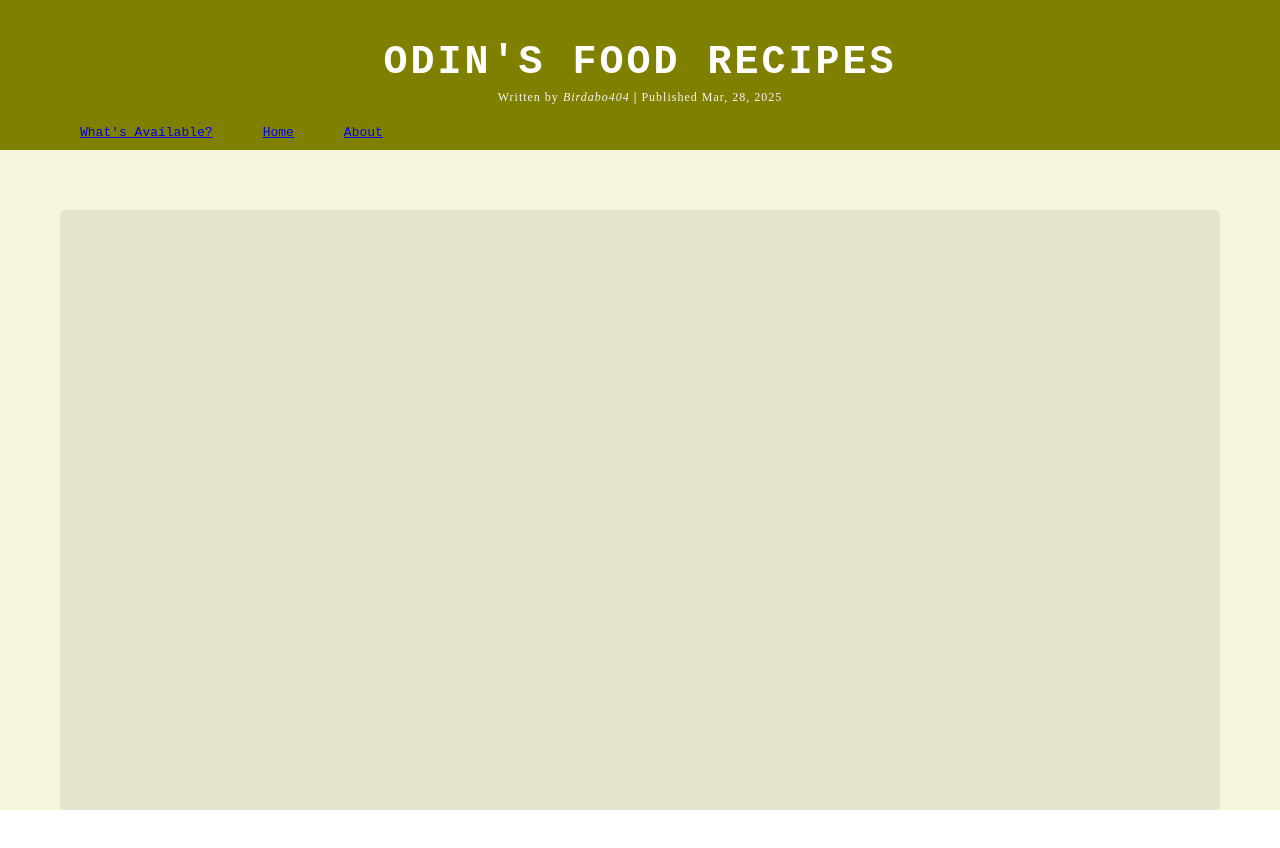
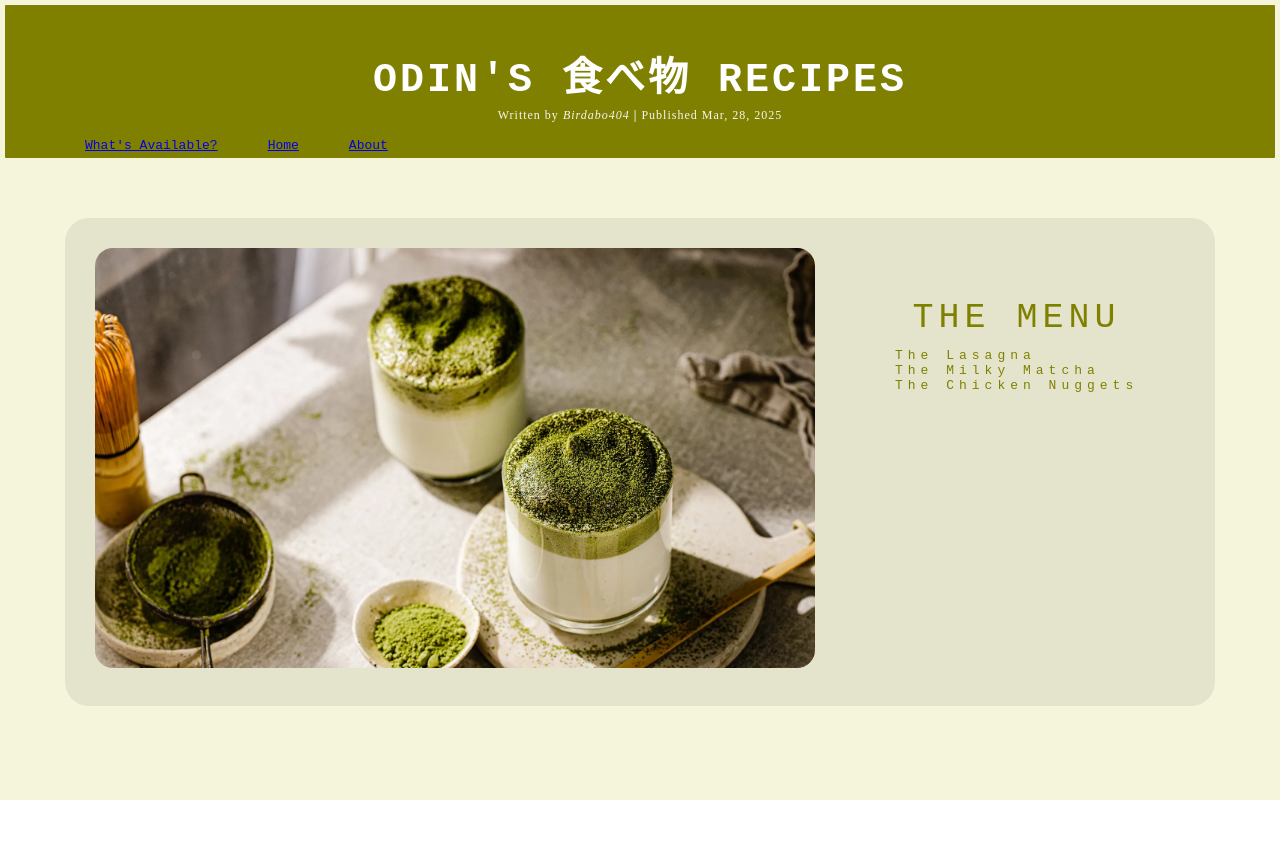
Before and after one commit to Birdabo404/odin-recipes, a plain HTML site: page Odin-Recipes/index.html in a window 1280 px wide. After the commit the page ends 800 px from the top, so only its background shows below. Drawn offline with Linux system fonts and the light colour scheme.

Commit message:
Finished Landing Page

```diff
--- a/Odin-Recipes/index.html
+++ b/Odin-Recipes/index.html
@@ -4,13 +4,13 @@
     <meta charset="UTF-8">
     <meta name="viewport" content="width=device-width, initial-scale=1.0">
     <link rel="stylesheet" href="main.css">
-    <title>Odin-Foods</title>
+    <title>Odin's Recipes</title>
 </head>
 <body>
     <div class="container">
         <div class="platform">
             <div class="heading1">
-                <h1>ODIN'S FOOD RECIPES</h1>
+                <h1>ODIN'S 食べ物 RECIPES</h1>
             </div>
             <div class="heading2">
                 <p>Written by <em>Birdabo404</em> <strong>|</strong> Published Mar, 28, 2025 </p>
@@ -21,7 +21,21 @@
                 <p> <a href="https://github.com/Birdabo404/odin-recipes.git" target="_blank" rel="noopener noreferrer">About</a></p>
             </div>
         </div>
+        <!-- I LITERALLY CANT FIGURE THIS OUT OMG -->
         <div class="website-container">
+            <div class="image-header">
+                <img src="../images/MATCHA_20290524_20defaultGettyImages-1337307224.webp" alt="MATCHA-IMG">
+            </div>
+            <div class="menu-header">
+                <div class="menu-div">
+                    <p> THE MENU </p>
+                </div>
+                <div class="menu-list">
+                    <p> The Lasagna </p>
+                    <p> The Milky Matcha </p>
+                    <p> The Chicken Nuggets </p>
+                </div>
+            </div>
             </div>
     </div>
 </body>
--- a/Odin-Recipes/main.css
+++ b/Odin-Recipes/main.css
@@ -8,13 +8,14 @@
     width: 100%;
     min-height: 100vh;
     background-color: beige;
-    padding: 0;
+    padding: 5px;
 }
 
 .platform{
     width: 100%;
     min-height: 150px;
     background-color: olive;
+    border-radius: 1px;
 }
 
 .heading1{
@@ -33,7 +34,7 @@
     text-align: center;
     letter-spacing: 1px;
     font-size: 12px;
-    padding-bottom: 20px;
+    padding-bottom: 15px;
 }
 
 .heading3{
@@ -43,12 +44,40 @@
     font-size: 13px;
     display: flex;
     padding-left: 80px;
+    padding-bottom: 5px;
 }
 .website-container{
     background-color: rgb(228, 228, 204);
     margin: 60px ;
     max-width: 1950px;
-    height: 600px;
-    padding: 20px;
-    border-radius: 5px;
+    height: 488px;
+    padding: 30px;
+    border-radius: 24px;
+
+    display: flex;
+    gap: 80px;
 }
+
+.image-header img{
+    width: 720px;
+    height: 420px;
+    border-radius: 18px;
+}
+
+.menu-header{
+    color: olive;
+    font-family: monospace;
+    font-size: 35px;
+    letter-spacing: 5px;
+
+
+    display: flex;
+    flex-direction: column;
+    align-items: center;
+    gap: 10px;
+    padding-top: 50px;
+}
+
+.menu-list{
+    font-size: 13px;
+}
--- a/Odin-Recipes/recipes/style.css
+++ b/Odin-Recipes/recipes/style.css
@@ -1,39 +1,23 @@
 *{
     margin: 0;
     padding: 0;
-    font-family: sans-serif;
     box-sizing: border-box;
 }
 
-.Recipe_Container{
+.Container{
     width: 100%;
     min-height: 100vh;
-    background-color: rgb(255, 255, 224);
+    background-color: olive;
     padding: 1px;
+
+    display: flex;
+    align-items: center;
+    padding-left: 250px;
 }
 
-.recipe_platform{
-    padding: 20px;
-    max-width: 720px;
-    min-height: 830px;
-    background-color: blanchedalmond;
-    margin: 30px auto 30px;
-    border-radius: 22px;
+.Website-Container{
+    background-color: beige;
+    width: 720px;
+    min-height: 100vh;
+    border-radius: 10px
 }
-
-.header1{
-    margin-left: 30px;
-    letter-spacing: 2px;
-    margin-bottom: 0;
-}
-
-.header2{
-    margin-top: 0px;
-    margin-left: 35px;
-    letter-spacing: 1px;
-    margin-bottom: 20px;
-}
-
-.Recipes{
-    margin-left: 30px;
-}
```
Also changed, not shown: Odin-Recipes/recipes/Recipes.html (+5 -17 lines).
